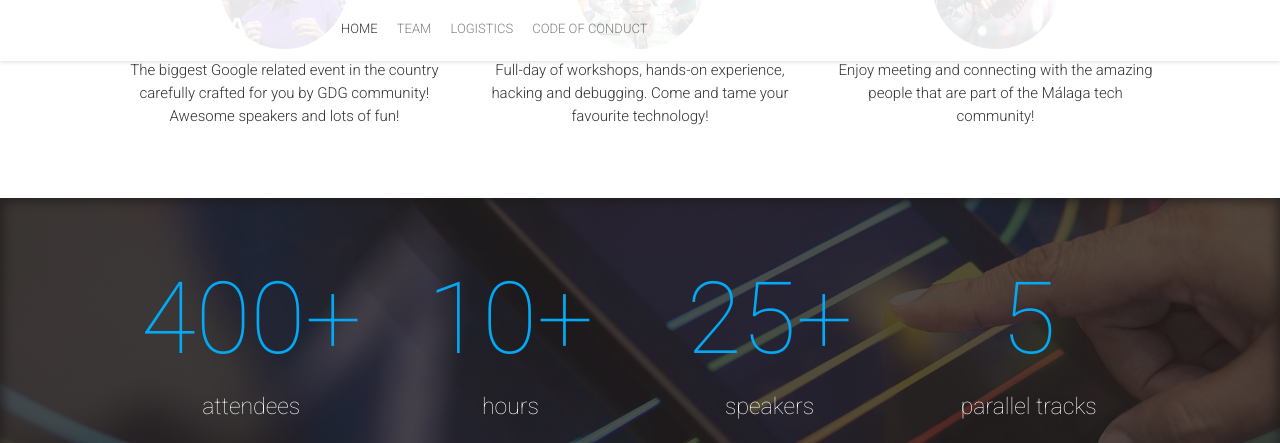
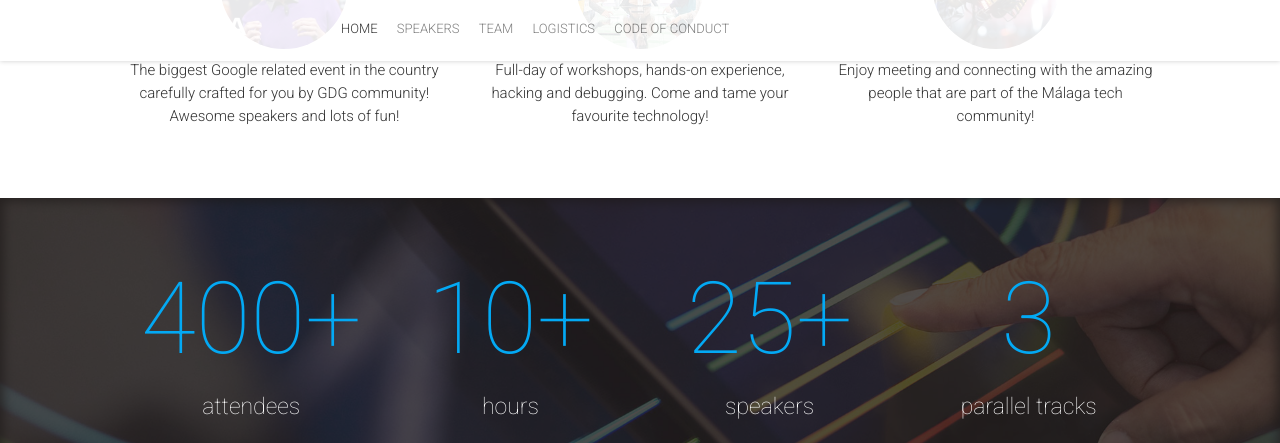
Before and after one commit to GDGMalaga/BiznagaFest-22, a Jekyll site: the page built from index.html, in a window 1280 px wide and 900 px high, scrolled down 1223 px. Shown: the top 443 px of the window. Built offline with Jekyll 4.4.1, drawn with Linux system fonts in a browser that asks for light colours; nearby versions of some CDN libraries; comment, search, counter and statistics services are not loaded.

Commit message:
feat(speakers): Speaker section

```diff
--- a/_config.yml
+++ b/_config.yml
@@ -45,7 +45,7 @@ navigationLinks:
  - {permalink: "/", text: "Home"}
  #- {permalink: "/blog/", text: "Blog"}
  #- {permalink: "/schedule/", text: "Schedule"}
- #- {permalink: "/speakers/", text: "Speakers"}
+ - {permalink: "/speakers/", text: "Speakers"}
  - {permalink: "/team/", text: "Team"}
  - {permalink: "/logistics/", text: "Logistics"}
  - {permalink: "/cod/", text: "Code of Conduct"}
@@ -78,7 +78,7 @@ statisticBlock:
  - {count: "400", specialCharacter: "+", info: "attendees", detail: "from everywhere"}
  - {count: "10", specialCharacter: "+", info: "hours", detail: "of talks and hand in sessions"}
  - {count: "25", specialCharacter: "+", info: "speakers", detail: "from Spain and beyond"}
- - {count: "5", specialCharacter: "", info: "parallel tracks", detail: "plus networking"}
+ - {count: "3", specialCharacter: "", info: "parallel tracks", detail: "plus networking"}
 
 # Latest News Block
 latestNewsTitle: "Latest news"
```
